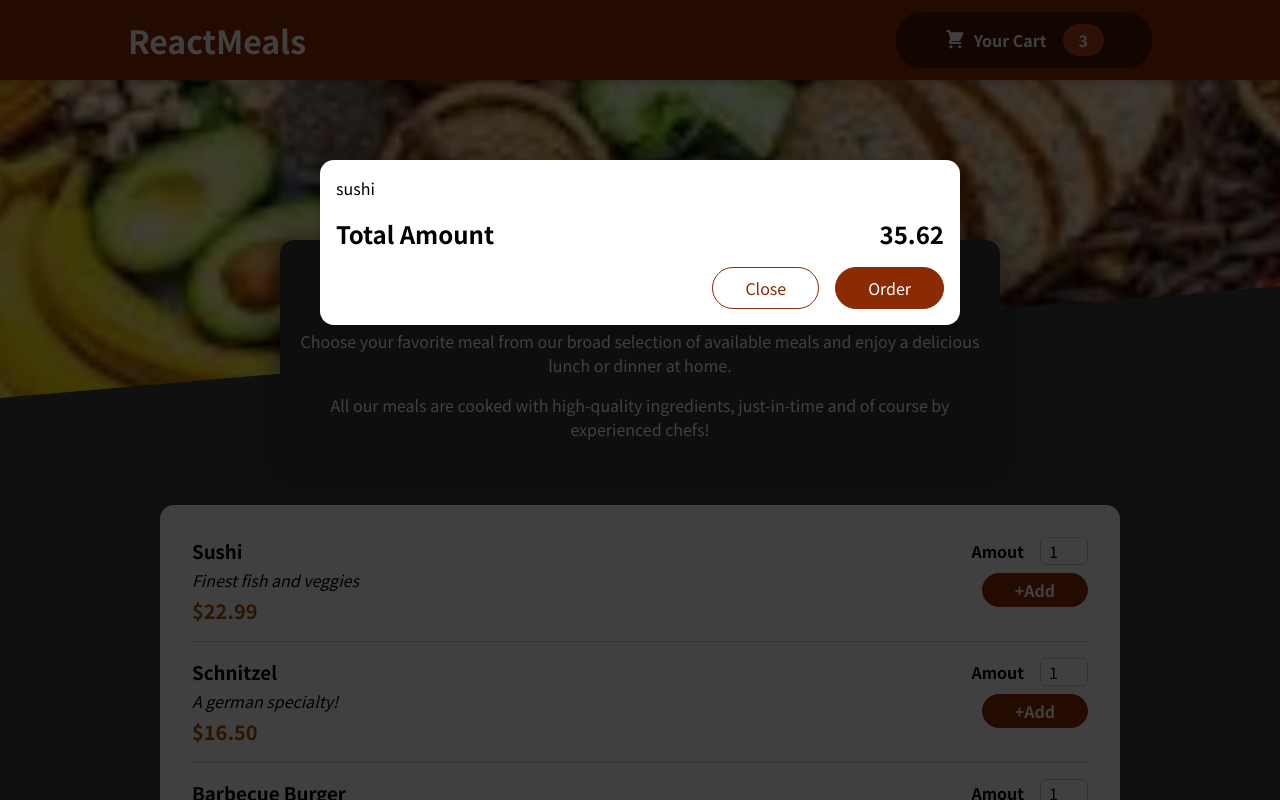
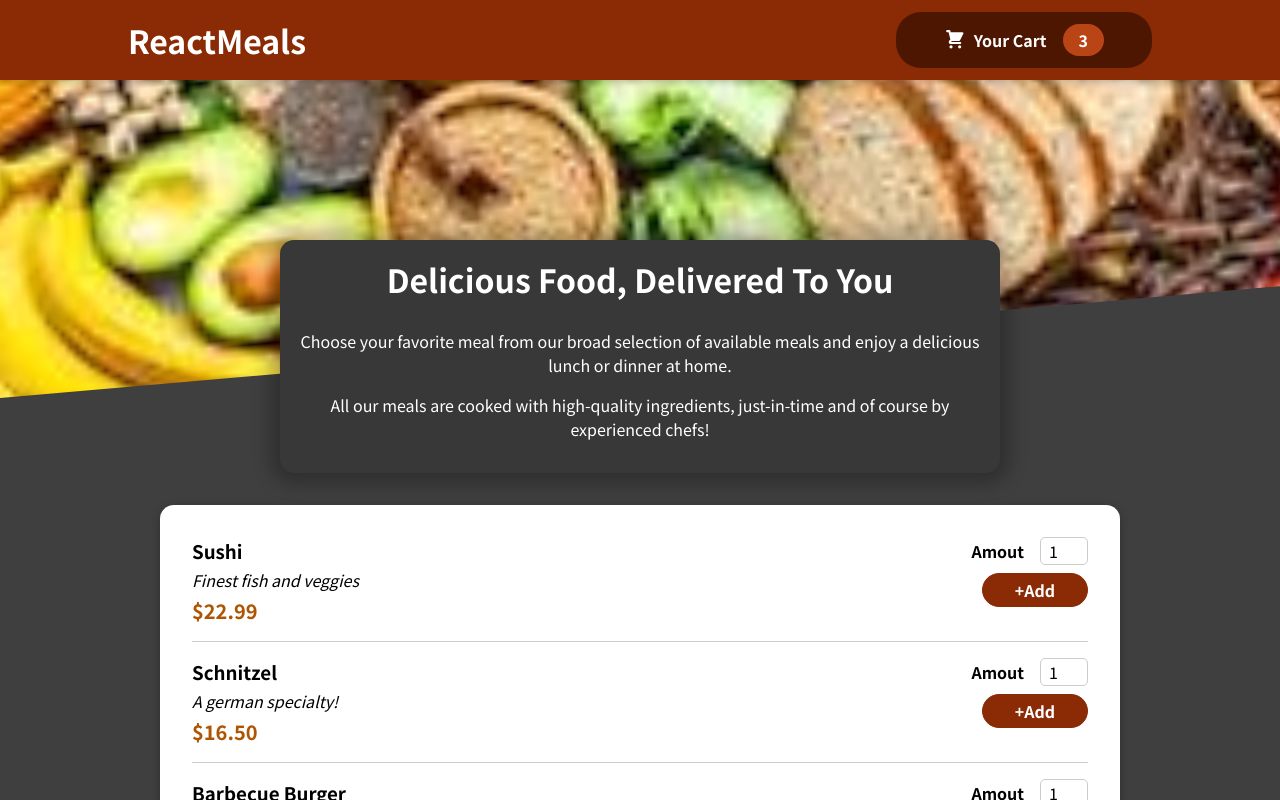
Before and after one commit to hariomhks1997/3-hour-react-js-project-2, a React (Create React App) app: page / in a window 1280 px wide. Shown: the top 800 px of the page. Built offline with nearby package versions, Linux system fonts and the light colour scheme.

Commit message:
Cart open and close

```diff
--- a/src/App.js
+++ b/src/App.js
@@ -1,13 +1,20 @@
-import React,{Fragment} from "react";
+import React,{Fragment,useState} from "react";
 import Header from "./components/Layout/Header";
 import Meals from "./components/Meals/Meals";
 import Cart from "./components/Cart/Cart";
 
 function App() {
+  const [cartisshown, setcartisshown] = useState(false);
+  const showcarthandler=()=>{
+   setcartisshown(true)
+  }
+  const hidecarthandler=()=>{
+  setcartisshown(false)
+  }
   return (
     <Fragment>
-      <Cart></Cart>
-      <Header></Header>
+      {cartisshown && <Cart hide={hidecarthandler}></Cart>}
+      <Header shown={showcarthandler} ></Header>
       <main>
         <Meals></Meals>
       </main>
--- a/src/components/Cart/Cart.js
+++ b/src/components/Cart/Cart.js
@@ -13,14 +13,14 @@ const Cart = (props) => {
     )
 
   return (
-  <Model>
+  <Model onClick={props.hide}>
 {cartitems}
 <div className={classes.total}>
     <span>Total Amount</span>
     <span>35.62</span>
 </div>
 <div className={classes.actions}>
-    <button className={classes['button--alt']}>Close</button>
+    <button onClick={props.hide} className={classes['button--alt']}>Close</button>
     <button className={classes.button}>Order</button>
 </div>
 </Model>
--- a/src/components/Layout/Header.js
+++ b/src/components/Layout/Header.js
@@ -3,13 +3,13 @@ import classes from './Header.module.css';
 import mealsimage from '../../assets/download.jpg'
 import HeaderCartButton from './HeaderCartButton';
 
-const Header = () => {
+const Header = (props) => {
   return (
     <Fragment>
         <header className={classes.header}>
             <h1>ReactMeals</h1>
 
-            <HeaderCartButton></HeaderCartButton>
+            <HeaderCartButton shown={props.shown} hide={props.hide}></HeaderCartButton>
         </header>
 
         <div className={classes['main-image']}>
--- a/src/components/Layout/HeaderCartButton.js
+++ b/src/components/Layout/HeaderCartButton.js
@@ -4,7 +4,7 @@ import classes from './HeaderCartButton.module.css'
 
 const HeaderCartButton = (props) => {
   return (
-    <button className={classes.button}>
+    <button className={classes.button} onClick={props.shown} >
   <span className={classes.icon}>
     <CartIcon></CartIcon>
   </span>
--- a/src/components/UI/Model.js
+++ b/src/components/UI/Model.js
@@ -3,7 +3,7 @@ import classes from'./Model.module.css';
 import ReactDOM  from 'react-dom';
 const Backdrop=(props)=>{
 return (
-    <div className={classes.backdrop}></div>
+    <div className={classes.backdrop} onClick={props.onClick}></div>
 )
 }
 const ModalOverlay=(props)=>{
@@ -18,7 +18,7 @@ const portalelement=document.getElementById('overlays')
 const Model = (props) => {
   return (
     <Fragment>
-     {ReactDOM.createPortal(<Backdrop></Backdrop>,portalelement)}
+     {ReactDOM.createPortal(<Backdrop onClick={props.onClick}></Backdrop>,portalelement)}
      {ReactDOM.createPortal(<ModalOverlay>{props.children}</ModalOverlay>,portalelement)}
     </Fragment>
   )
```
